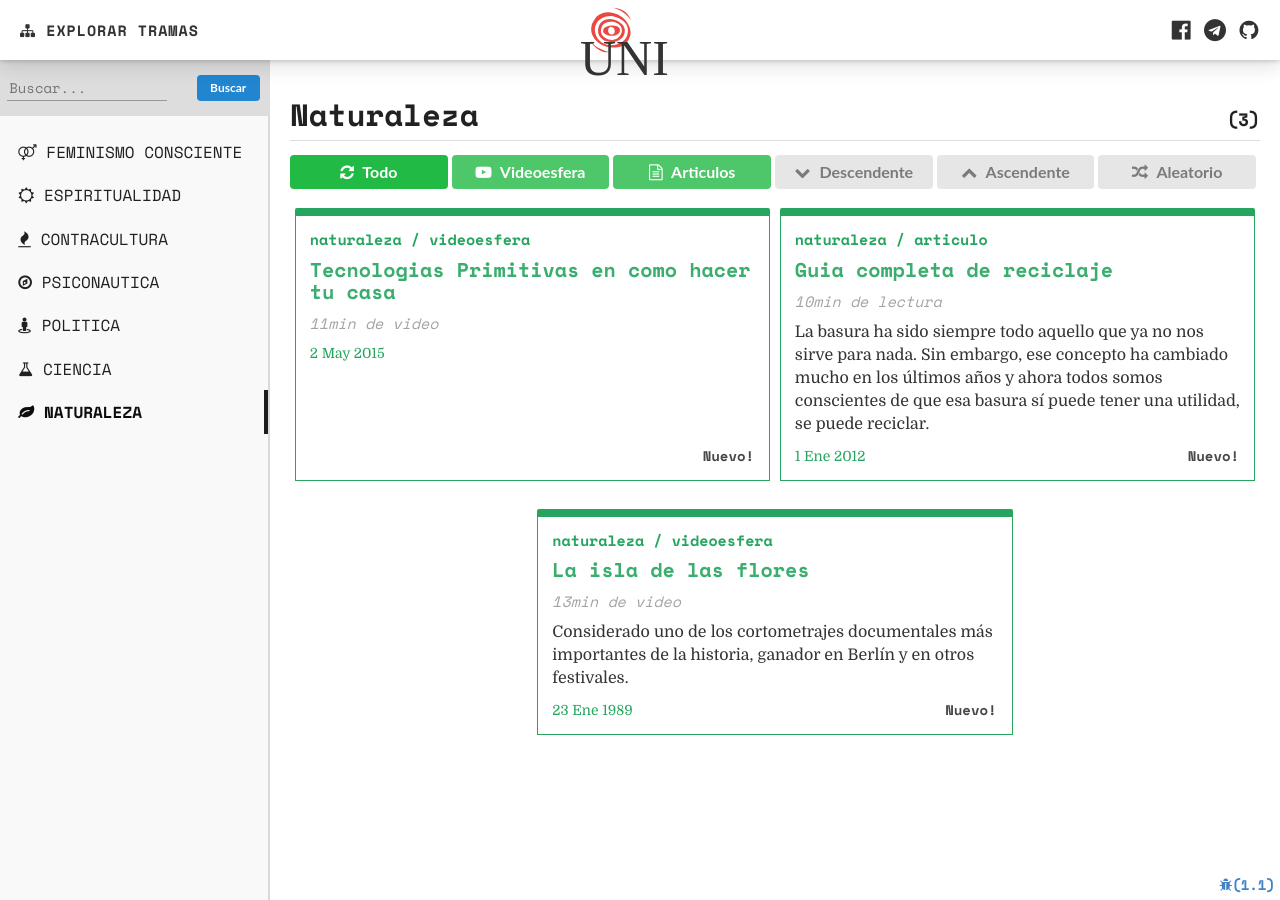
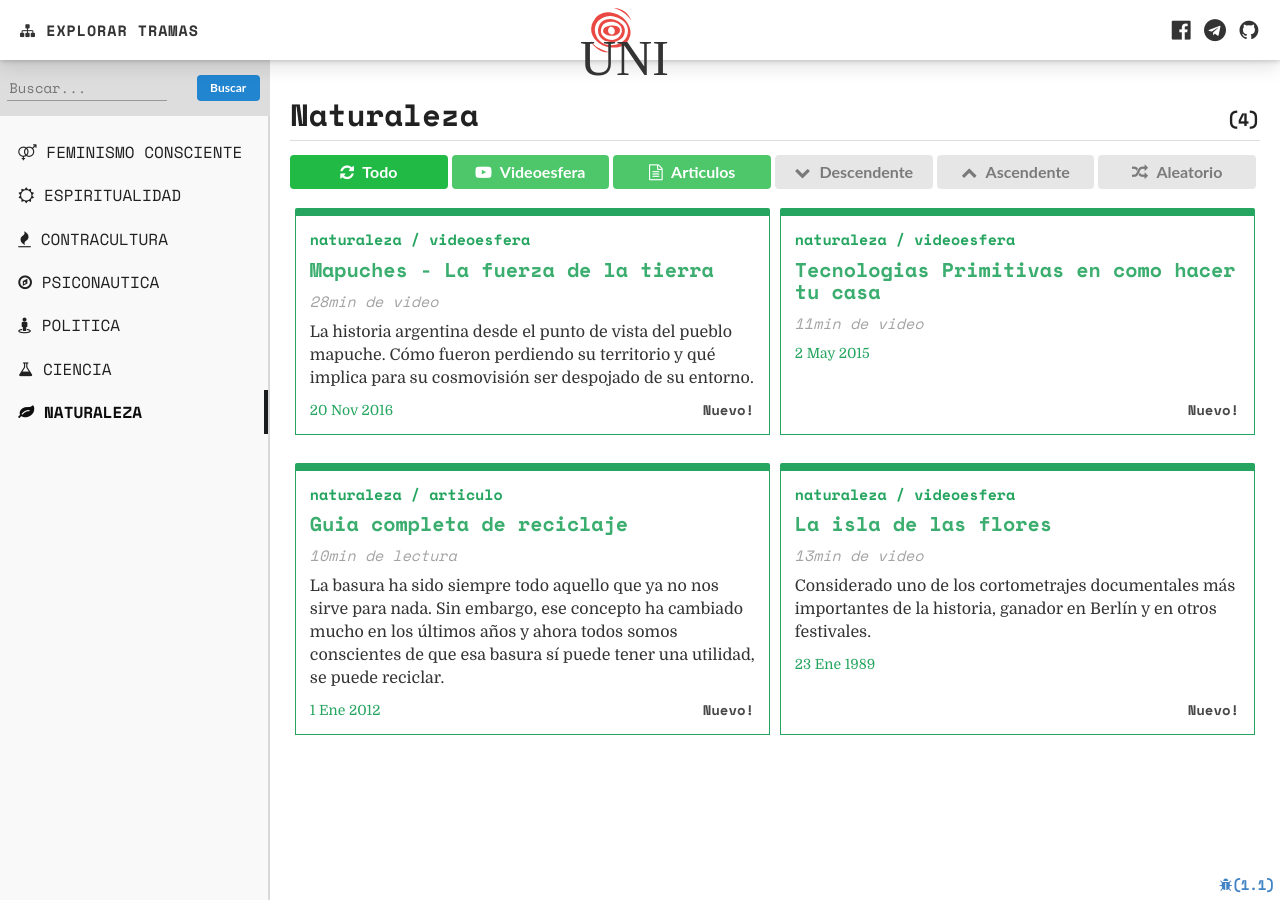
Before and after one commit to ama-trama/uni, a Jekyll site: the page built from naturaleza.html, in a window 1280 px wide. Built offline with Jekyll 4.4.1, drawn with Linux system fonts in a browser that asks for light colours; some web fonts are replaced; comment, search, counter and statistics services are not loaded.

Commit message:
pueblos originarios

```diff
--- /dev/null
+++ b/_posts/naturaleza/2016-11-20-mapuches-la-fuerza-de-la-tierra.md
@@ -0,0 +1,18 @@
+---
+layout: post
+icon: youtube play
+title: Mapuches - La fuerza de la tierra
+meta: La historia argentina desde el punto de vista del pueblo mapuche. Cómo fueron perdiendo su territorio y qué implica para su cosmovisión ser despojado de su entorno.
+comments: true
+featured: true
+category: naturaleza
+type: videoesfera
+duration: 28min
+author: Complexus
+author_url: https://www.youtube.com/channel/UCwEayactJHCJPWaWsXH716w
+source: https://www.youtube.com/embed/SKLXfMDuX90
+---
+
+<p>
+La historia argentina desde el punto de vista del pueblo mapuche. Cómo fueron perdiendo su territorio y qué implica para su cosmovisión ser despojado de su entorno. La relación que hay entre lo que son como che (persona) y los diferentes elementos que componen su entorno. Para ellos, la problemática territorial no es solo un tema político y económico.
+</p>
```
Also changed, not shown: _posts/psiconautica/2017-05-16-la-ley-de-atraccion-expuesta-desde-otros-puntos-de-vista.md (+1 -1 lines).
